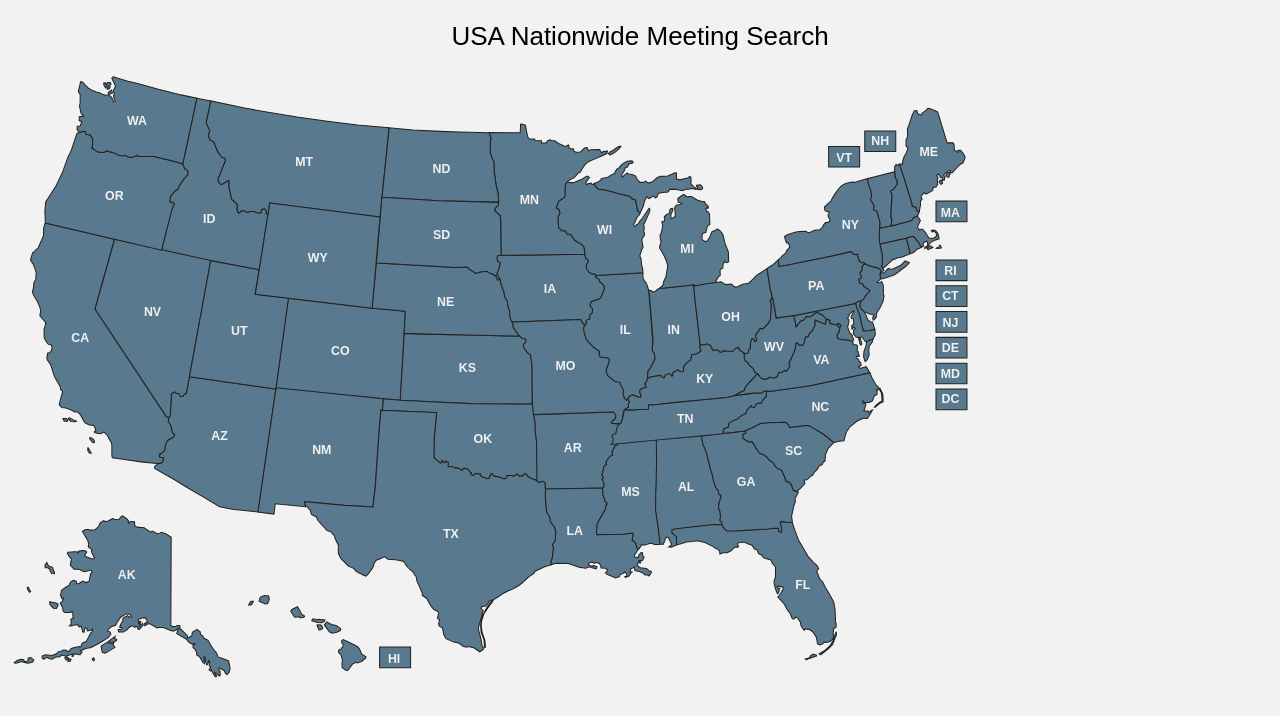
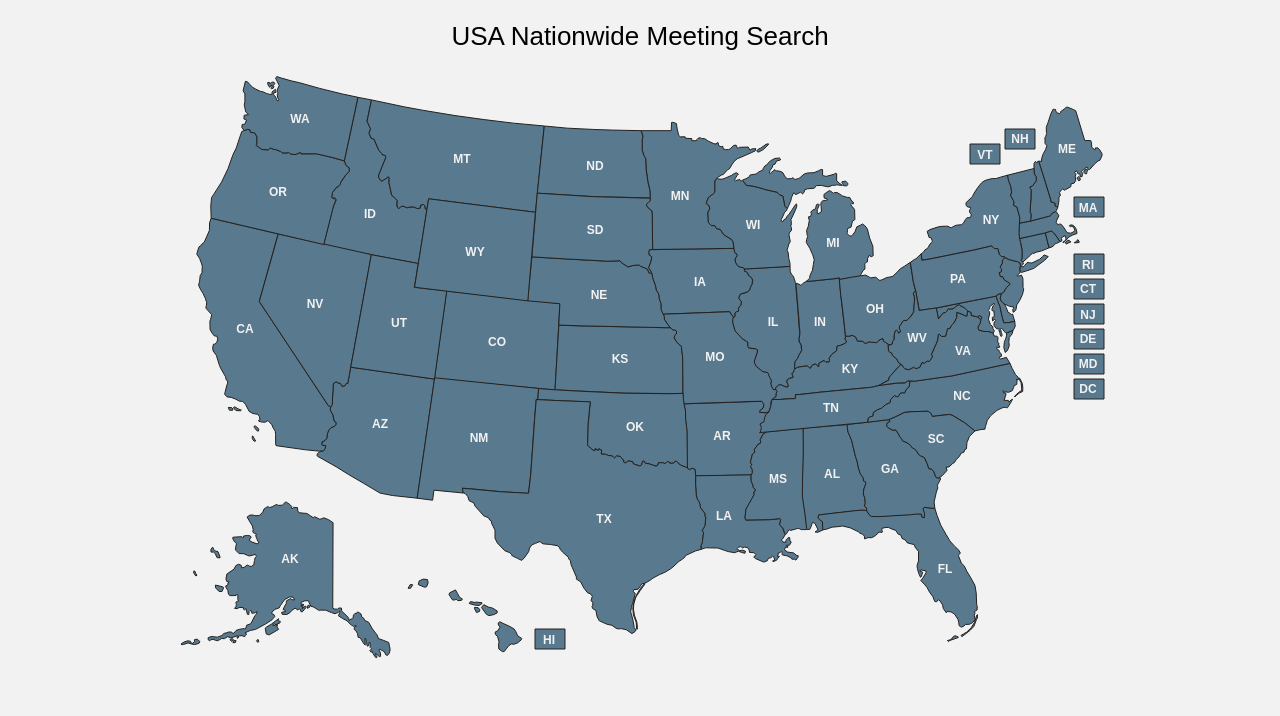
Before and after one commit to bmlt-enabled/usa-tally, a plain HTML site: page index.html in a window 1280 px wide. Drawn offline with nearby package versions, Linux system fonts and the light colour scheme; a web font is replaced by a local one.

Commit message:
centering

```diff
--- a/index.html
+++ b/index.html
@@ -15,7 +15,7 @@
 </head>
 <body>
   <h1 align="center" style="margin-top: 20px;">USA Nationwide Meeting Search</h1>
-  <div class="container">
+  <div class="container" style="width: 930px; margin: 0 auto;">
     <div class="jsmaps-wrapper" id="usa-map"></div>
   </div>
   <script type="text/javascript">
```
